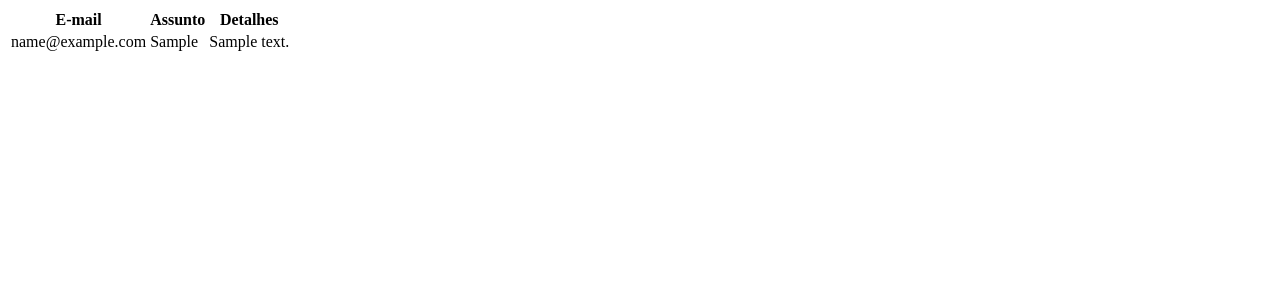
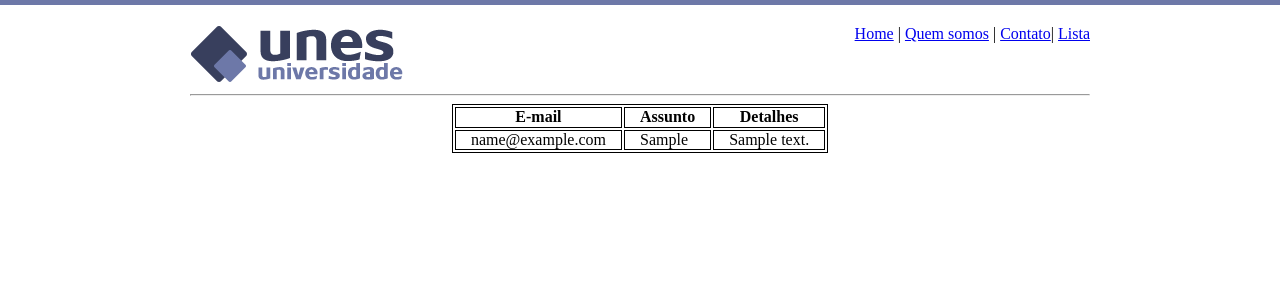
Before and after one commit to ryan-wakugawa/PMIC, a Flask app: page /users in a window 1280 px wide. Shown: the top 300 px of the page. Run offline with Flask 2, Linux system fonts and the light colour scheme; tables that the repository leaves empty hold one stand-in row (values such as "Sample post"); some libraries are stand-ins or nearby versions.

Commit message:
Atualização da tabela Usuários

```diff
--- a/Desafio 3/static/css/styles.css
+++ b/Desafio 3/static/css/styles.css
@@ -23,7 +23,17 @@ p{
 }
 #capa{
     text-align: center;
-    padding-top: 18px;
     max-width: 600px;
     max-height: 400px;
 }
+
+/* TABELA USUARIOS */
+table, th, td {
+    border: 1px solid black;
+  }
+table{
+    margin: auto;
+}
+td,th{
+    padding: 0px 15px;
+}
--- a/Desafio 3/templates/base.html
+++ b/Desafio 3/templates/base.html
@@ -12,14 +12,14 @@
     {% endblock %}
 </head>
 <body {% block id %}{%endblock %}>
-    <img src="../static/img/logo.png" alt="Logo">
+    <a href="/"><img src="../static/img/logo.png" alt="Logo"></a>
     <div class="right">
         <a href="/">Home</a> |
         <a href="/quemsomos">Quem somos</a> |
         <a href="/contato">Contato</a>|
         <a href="/users">Lista</a>
     </div>
-
+    <hr>
     {% block conteudo %}
 
     {% endblock %}
--- a/Desafio 3/templates/users.html
+++ b/Desafio 3/templates/users.html
@@ -1,12 +1,16 @@
 <!DOCTYPE html>
 <html lang="en">
 <head>
+    {% extends 'base.html' %}
+
     <meta charset="UTF-8">
     <meta http-equiv="X-UA-Compatible" content="IE=edge">
     <meta name="viewport" content="width=device-width, initial-scale=1.0">
     <title>Document</title>
 </head>
 <body>
+
+    {% block conteudo %}
     <table>
         <thead>
             <tr>
@@ -27,7 +31,9 @@
         </tbody>
 
         {% endfor %}
+
     </table>
+    {% endblock %}
 
 </body>
 </html>
```
